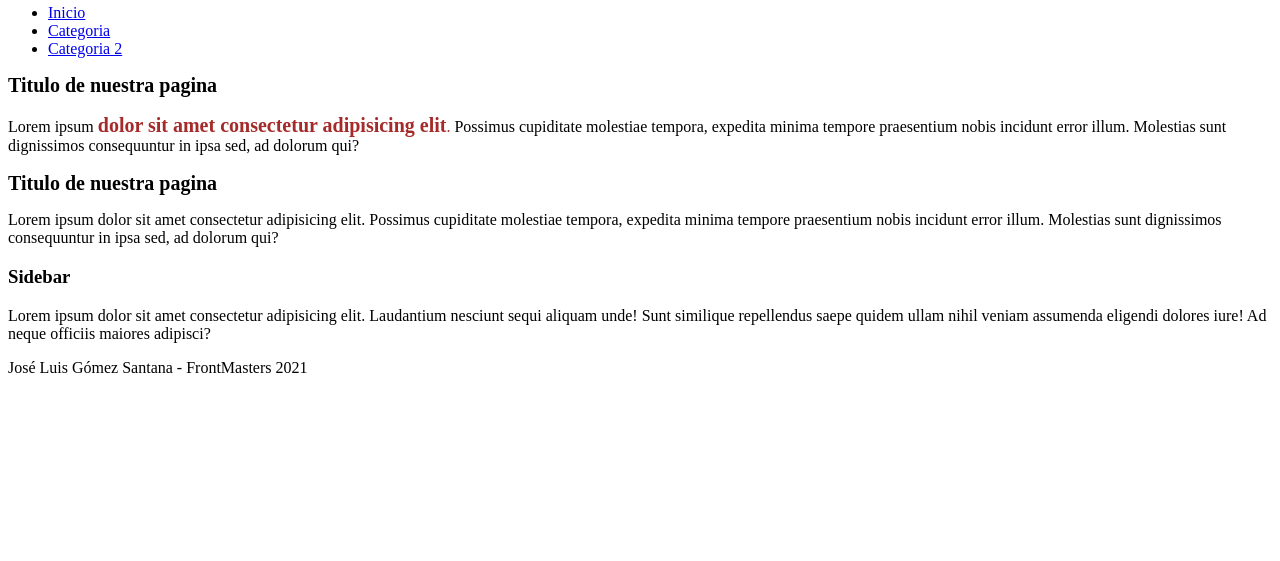
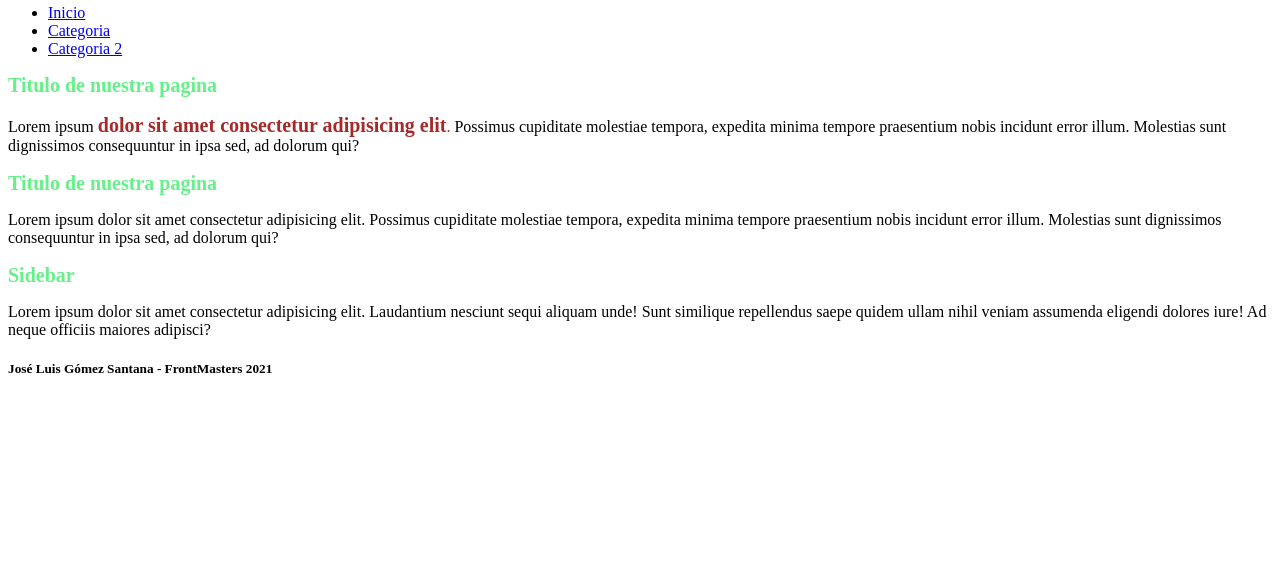
Before and after one commit to Luisx93/Layaout-basico-hmtl, a plain HTML site: page index.html in a window 1280 px wide. Shown: the part 239-800 px from the top of the page. Drawn offline with Linux system fonts and the light colour scheme.

Commit message:
Se agregaron colores hexadecimales

```diff
--- a/css/estilos.css
+++ b/css/estilos.css
@@ -1,5 +1,5 @@
 h1,h2 { /*Selector en etiqueta h1 y h2*/
-    color: black;
+    color: #67F089;
 }
 /*Selector para cambiar tamaño de la fuente*/
 h1{
@@ -20,5 +20,14 @@ a[href="https://www.google.com"]{ /*Esté es un selector de clase*/
     font-size: 10px;
     color: red;
 }
+p{
+    font-size: 1em;
+}
+
+
+
+
+
+
 
 /*Agregar comentario*/
--- a/index.html
+++ b/index.html
@@ -39,14 +39,14 @@
             </article>
         </section>
         <aside> <!--barra lateral,es el espacio que está al lado del contenido de una página web-->
-            <h3>Sidebar</h3>
+            <h2>Sidebar</h2>
             <p>Lorem ipsum dolor sit amet consectetur adipisicing elit. Laudantium nesciunt sequi aliquam unde! Sunt similique repellendus saepe quidem ullam nihil veniam assumenda eligendi dolores iure!
             Ad neque officiis maiores adipisci?
             </p>
         </aside>
     </section>
     <footer> <!--Define un pie de página para un documento o una sección-->
-        <p>José Luis Gómez Santana - FrontMasters 2021</p>
+        <p><h5>José Luis Gómez Santana - FrontMasters 2021</h5></p>
     </footer>
 </body>
 </html>
```
